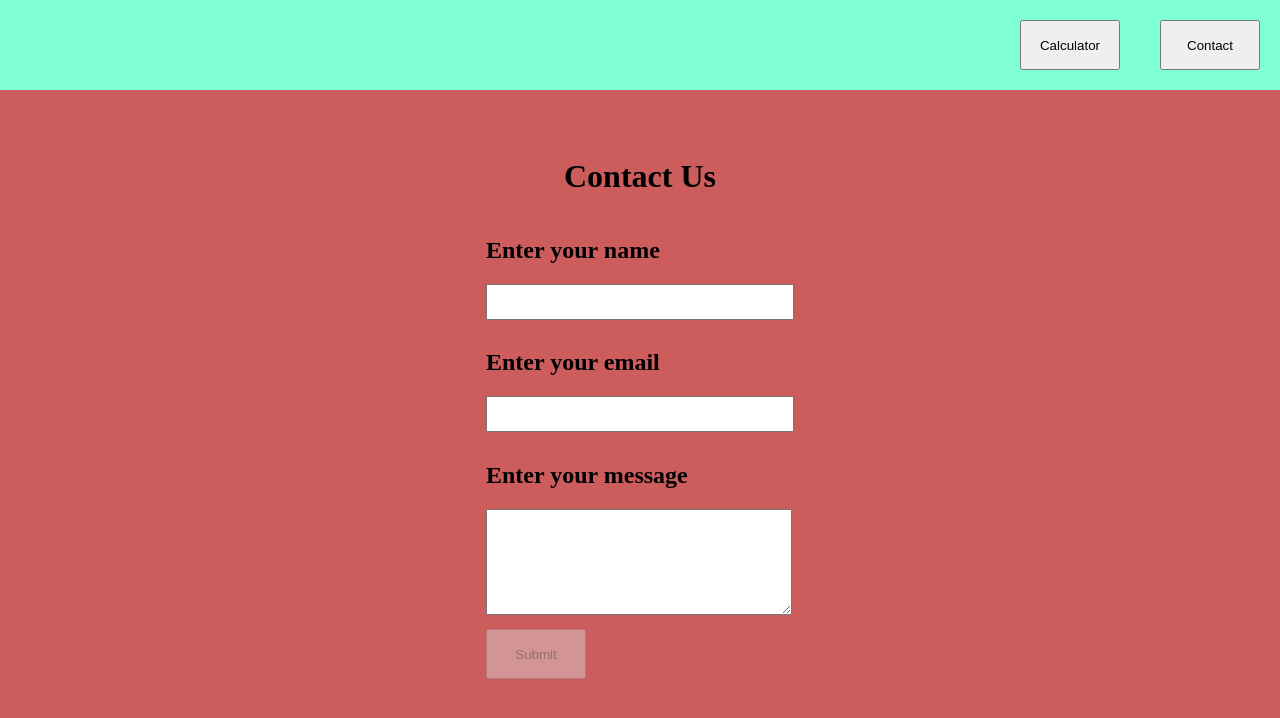
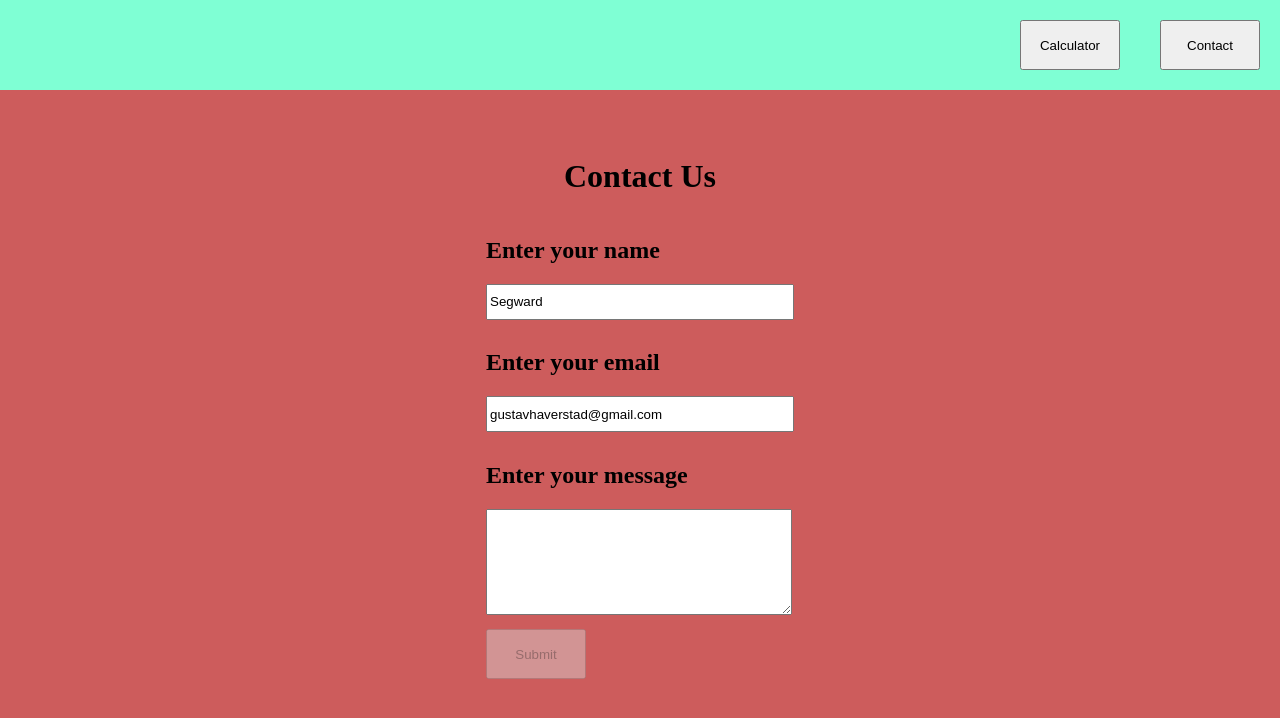
Before and after one commit to Segward/vite-vue-calculator, a Vue app: page /contact in a window 1280 px wide. Shown: the top 718 px of the page. Built offline with nearby package versions, Linux system fonts and the light colour scheme; data requests are answered from the project's data file.

Commit message:
State handler and mock json server

```diff
--- a/package.json
+++ b/package.json
@@ -9,6 +9,7 @@
     "preview": "vite preview"
   },
   "dependencies": {
+    "axios": "^1.7.9",
     "vee-validate": "^4.15.0",
     "vue": "^3.5.13",
     "vue-router": "^4.0.13",
--- /dev/null
+++ b/src/Store.js
@@ -0,0 +1,39 @@
+import { createStore } from "vuex";
+import axios from "axios";
+
+const apiUrl = "http://localhost:3000/users";
+
+// json-server --watch db.json --port 3000
+
+export default createStore({
+  state: {
+    name: "",
+    email: "",
+  },
+  mutations: {
+    setName(state, name) {
+      state.name = name;
+    },
+    setEmail(state, email) {
+      state.email = email;
+    },
+  },
+  actions: {
+    async saveUserData({ commit }, { name, email }) {
+      commit("setName", name);
+      commit("setEmail", email);
+      await axios.post(apiUrl, { name, email });
+    },
+    async loadUserData({ commit }) {
+      const response = await axios.get(apiUrl);
+      if (response.data.length > 0) {
+        commit("setName", response.data[0].name);
+        commit("setEmail", response.data[0].email);
+      }
+    },
+  },
+  getters: {
+    getName: (state) => state.name,
+    getEmail: (state) => state.email,
+  },
+});
--- a/src/components/Contact.vue
+++ b/src/components/Contact.vue
@@ -21,11 +21,14 @@
 </template>
 
 <script setup>
-import { ref } from 'vue';
+import { ref, onMounted } from 'vue';
+import { useStore } from 'vuex';
 import Navigator from "./Navigator.vue";
 
-const name = ref('');
-const email = ref('');
+const store = useStore();
+
+const name = ref(store.getters.getName);
+const email = ref(store.getters.getEmail);
 const message = ref('');
 const submittable = ref(false);
 
@@ -47,18 +50,25 @@ const validateForm = () => {
       validateName(name.value) &&
       validateMessage(message.value)) {
     submittable.value = true;
-      } else {
+  } else {
     submittable.value = false;
   }
 };
 
-const submitForm = () => {
+const submitForm = async () => {
   if (submittable.value) {
     alert("Form submitted successfully!");
+    await store.dispatch('saveUserData', {name: name.value, email: email.value});
   } else {
     alert("Please fill out the form correctly.");
   }
 };
+
+onMounted(async () => {
+  await store.dispatch('loadUserData');
+  name.value = store.getters.getName;
+  email.value = store.getters.getEmail;
+});
 </script>
 
 <style scoped>
@@ -86,4 +96,12 @@ textarea {
   height: 100px;
   margin-bottom: 10px;
 }
+
+button {
+  cursor: pointer;
+}
+
+button:disabled {
+  cursor: not-allowed;
+}
 </style>
--- /dev/null
+++ b/src/db.json
@@ -0,0 +1,9 @@
+{
+  "users": [
+    {
+      "id": "6a7d",
+      "name": "Segward",
+      "email": "gustavhaverstad@gmail.com"
+    }
+  ]
+}
--- a/src/main.js
+++ b/src/main.js
@@ -1,7 +1,9 @@
 import { createApp } from 'vue';
 import App from './App.vue';
 import Router from './Router.js';
+import Store from './Store.js';
 
 const app = createApp(App);
 app.use(Router);
+app.use(Store);
 app.mount('#app');
```
Also changed, not shown: 1 other file (tests, documents, lock files or other folders).
